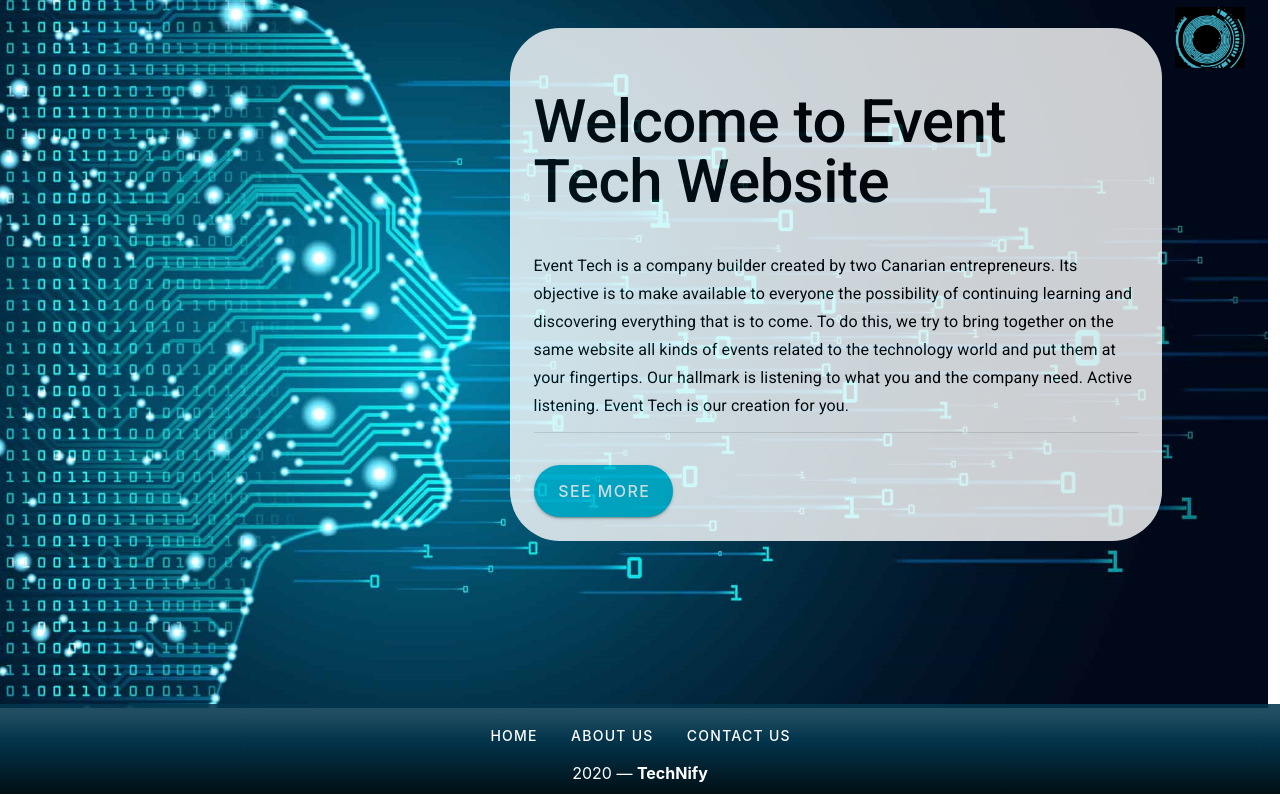
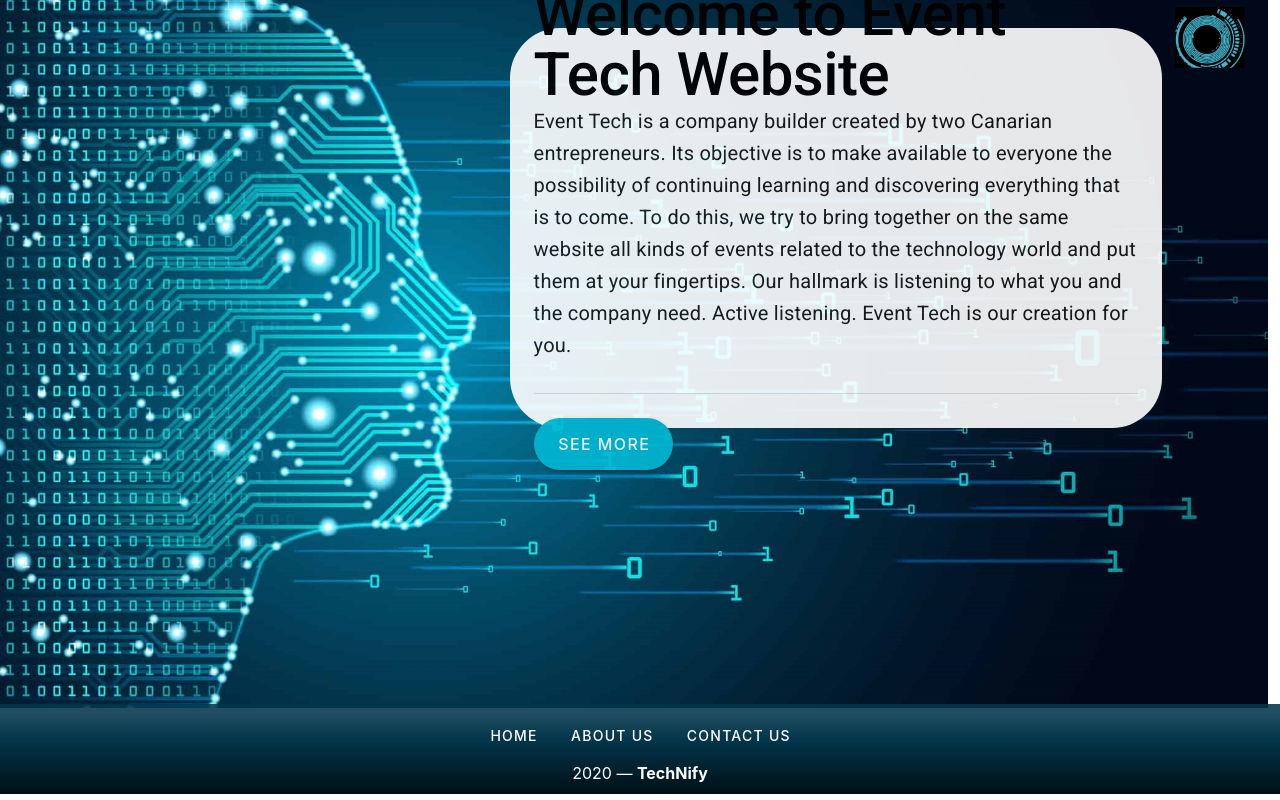
Before and after one commit to marcosm-dev/TechNify_Front, a Vue app: page / in a window 1280 px wide. Built offline with nearby package versions, Linux system fonts and the light colour scheme.

Commit message:
Icons navbar toggle

```diff
--- a/src/components/Navbar.vue
+++ b/src/components/Navbar.vue
@@ -1,6 +1,4 @@
 <template>
-  <div>
-    <v-card class="overflow-hidden">
   <v-app-bar
     app
     color="indigo darken-2"
@@ -11,7 +9,7 @@
   >
     <v-img to="/home" class="img" src="https://i.ibb.co/XYF2k3M/LOGO.png"></v-img>
     <v-toolbar-title class="font display-4 font-weight-regular">TechNify</v-toolbar-title>
-        <v-row justify="center">
+    <v-row v-if="appBarVisible" justify="center">
       <v-col class="text-center align my-12">
         <button @click="mosaic" class="mr-2 px-1 py-1" v-bind:class="select">
           <v-icon x-large>mdi-apps</v-icon>
@@ -53,8 +51,6 @@
       </v-list>
     </v-menu>
   </v-app-bar>
-    </v-card>
-  </div>
 </template>
 
 <script>
@@ -65,6 +61,11 @@ export default {
       select: "",
       select2: ""
     };
+  },
+  computed: {
+    appBarVisible() {
+      return this.$route.meta.appBarVisible;
+    }
   },
   methods: {
     logout() {
@@ -125,6 +126,7 @@ export default {
 }
 .icon {
   margin-top: 3%;
+  margin-left: 80%;
 }
 .font {
   margin-left: 5%;
--- a/src/router/index.js
+++ b/src/router/index.js
@@ -36,7 +36,8 @@ const routes = [{
   path: '/events',
   name: 'Events',
   meta: {
-    layout: 'default'
+    layout: 'default',
+    appBarVisible: true
   },
   component: MosaicView
 },
@@ -44,7 +45,8 @@ const routes = [{
   path: '/expanded',
   name: 'Expanded',
   meta: {
-    layout: 'default'
+    layout: 'default',
+    appBarVisible: true
   },
   component: ExpandedView
 }
--- a/src/views/Auth.vue
+++ b/src/views/Auth.vue
@@ -2,8 +2,8 @@
   <v-row class="bgimg">
     <v-col v-if="!jumbotron">
       <v-col cols="3" class="position justify-center mt-10">
-        <v-tabs class="title" v-model="tab" grow>
-          <v-tab class="tabs" v-for="(item, i) in items" :key="i">{{ item }}</v-tab>
+        <v-tabs class="tabs title" v-model="tab" grow>
+          <v-tab class="tab" v-for="(item, i) in items" :key="i">{{ item }}</v-tab>
         </v-tabs>
         <v-tabs-items class="bglogin" v-model="tab">
           <v-tab-item>
@@ -15,24 +15,23 @@
         </v-tabs-items>
       </v-col>
     </v-col>
-    <v-col cols="6" class="present justify-center mt-10" v-else>
-      <div>
+    <v-col cols="6" class="present justify-center my-10 jumbotron" v-else>
       <v-container fill-height>
         <v-layout align-center>
           <v-flex>
-              <h3 class="font-weight-medium display-3 my-10">Welcome to Event Tech Website</h3>
-              <span class="font-regular subtitle-1">
+            <h3 class="font-weight-medium display-3">Welcome to Event Tech Website</h3>
+            <span class="font-weight-regular title">
               Event Tech is a company builder created by two Canarian entrepreneurs. Its objective is to make available to everyone the possibility of continuing learning and discovering everything that is to come.
               To do this, we try to bring together on the same website all kinds of events related to the technology world and put them at your fingertips.
               Our hallmark is listening to what you and the company need. Active listening. Event Tech is our creation for you.
             </span>
-
-              <v-divider class="my-3"></v-divider>
-              <v-btn to="/events" class="mt-5" rounded dark color="cyan accent-4" x-large>See more</v-btn>
+            <div class="my-8">
+              <v-divider></v-divider>
+              <v-btn class="mt-6" to="/events" rounded dark color="cyan accent-4" x-large>See more</v-btn>
+            </div>
           </v-flex>
         </v-layout>
       </v-container>
-      </div>
     </v-col>
   </v-row>
 </template>
@@ -71,16 +70,20 @@ export default {
     Ubuntu, Cantarell, "Open Sans", "Helvetica Neue", sans-serif;
 }
 .title {
-  opacity: 0.4;
+  opacity: 0.9;
   color: #000000;
   width: 83%;
   margin: auto;
 }
-.tabs {
-  background-color: hsl(209, 100, 1%);
+.tab {
+  background: rgba(255, 255, 255, 0.815);
   font-weight: 640;
   font-size: 23px;
   margin-bottom: -5px;
+  border-radius: 10px 10px 0 0 !important;
+}
+.tabs {
+  border-radius: 10px 10px 0 0 !important;
 }
 .bgimg {
   background-image: url("../assets/tech.png");
@@ -88,7 +91,7 @@ export default {
   height: 91vh;
 }
 .bglogin {
-  background-color: rgba(186, 238, 243, 0.788) !important;
+  background-color: rgba(255, 255, 255, 0.835) !important;
   opacity: 1;
   border-radius: 37px;
 }
@@ -108,9 +111,12 @@ export default {
   margin-bottom: 20%;
   background-color: white;
   border-radius: 50px;
-  opacity: 0.8;
+  opacity: 0.9;
 }
-.textpresent {
-  opacity: 1 !important;
+.jumbotron {
+  height: 400px;
+}
+h3 {
+  margin-top: 5%;
 }
 </style>
```
Lines whose indentation alone changed are shown as unchanged.
